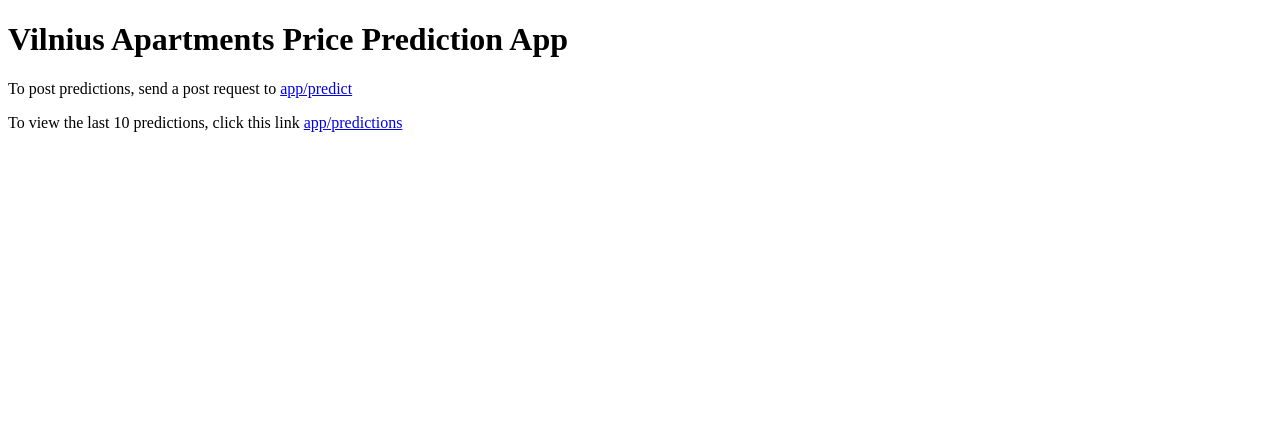
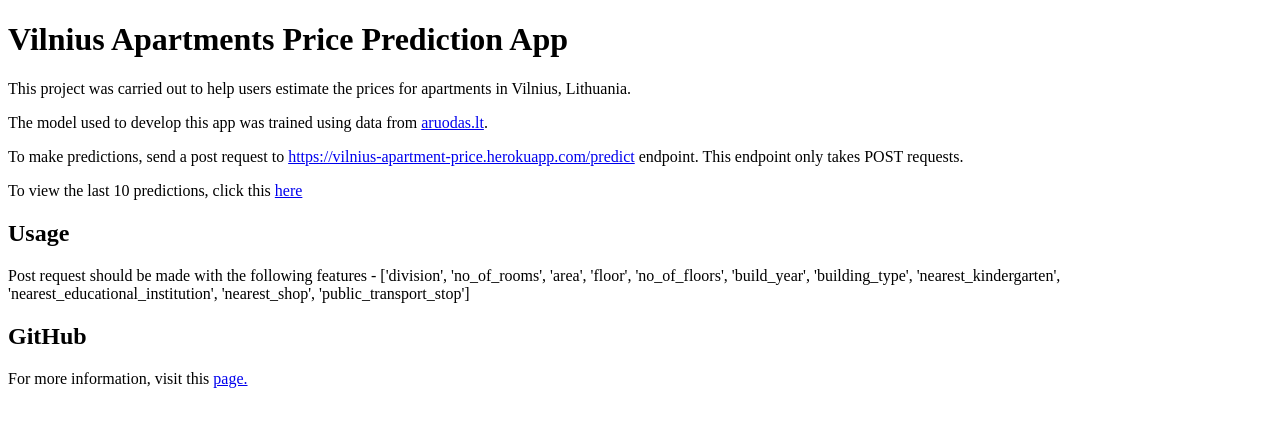
Before and after one commit to u-aaa/Vilnius-Apartment-Predictions, a Flask app: page / in a window 1280 px wide. Shown: the top 427 px of the page. Run offline with Flask 2, Linux system fonts and the light colour scheme; parts of the project's set-up code (start-up, migrations or seed data) failed here and were passed over.

Commit message:
update index file

```diff
--- a/app/templates/index.html
+++ b/app/templates/index.html
@@ -6,7 +6,19 @@
 </head>
 <body>
 <h1>Vilnius Apartments Price Prediction App</h1>
-<p>To post predictions, send a post request to <a href="https://www.w3.org/">app/predict</a></p>
-<p>To view the last 10 predictions, click this link <a href="https://www.w3.org/">app/predictions</a></p>
+<p>This project was carried out to help users estimate the prices for apartments in Vilnius, Lithuania.</p>
+<p>The model used to develop this app was trained using data from <a href="https://en.aruodas.lt/"> aruodas.lt</a>.</p>
+<p>To make predictions, send a post request to <a href="https://vilnius-apartment-price.herokuapp.com/predict">https://vilnius-apartment-price.herokuapp.com/predict</a> endpoint. This endpoint only takes POST requests.</p>
+<p>To view the last 10 predictions, click this <a href="https://vilnius-apartment-price.herokuapp.com/predictions">here</a></p>
+<h2>
+    Usage
+</h2>
+<p>Post request should be made with the following features - ['division', 'no_of_rooms', 'area', 'floor', 'no_of_floors',
+'build_year', 'building_type', 'nearest_kindergarten', 'nearest_educational_institution', 'nearest_shop', 'public_transport_stop']
+</p>
+<h2>
+    GitHub
+</h2>
+<p>For more information, visit this <a href="https://github.com/u-aaa/Vilnius-Apartment-Predictions">page.</a></p>
 </body>
 </html>
```
